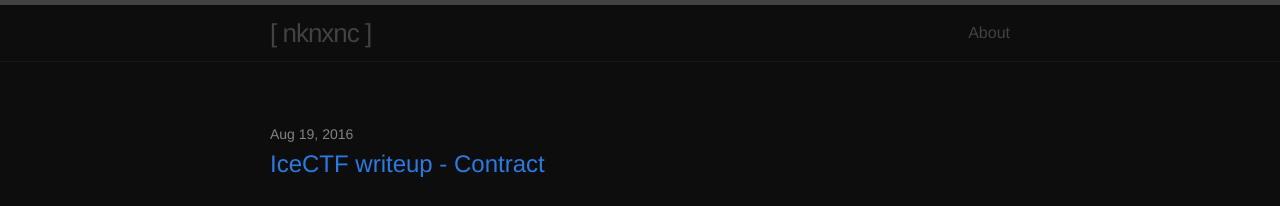
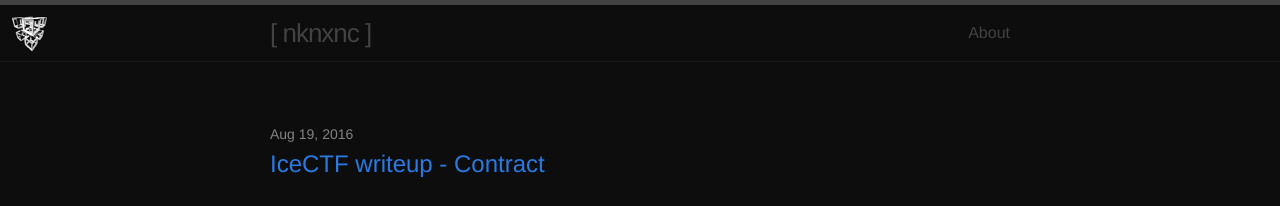
Before and after one commit to nknxnc/nknxnc.github.io, a Jekyll site: the page built from index.html, in a window 1280 px wide. Shown: the top 206 px of the page. Built offline with Jekyll 4.4.1, drawn with Linux system fonts in a browser that asks for light colours.

Commit message:
added spinning cube logo

```diff
--- a/_config.yml
+++ b/_config.yml
@@ -14,6 +14,6 @@
 url: "http://yourdomain.com" # the base hostname & protocol for your site
 twitter_username: twitter
 github_username:  nknxnc
-
+repository: nknxnc/nknxnc.github.io
 # Build settings
 markdown: kramdown
--- a/_includes/header.html
+++ b/_includes/header.html
@@ -1,5 +1,6 @@
 <header class="site-header">
-
+  <div>
+  <a class="site-title" href="{{ site.baseurl }}/"><img class="site-title" src="/images/ani.gif" width="50" height="50" style="margin-left: 5px"></a>
   <div class="wrapper">
 
     <a class="site-title" href="{{ site.baseurl }}/">[ {{ site.title }} ]</a>
@@ -23,5 +24,5 @@
     </nav>
 
   </div>
-
+  <div>
 </header>
```
Also changed, not shown: images/ani.gif (added), 2 other files.
